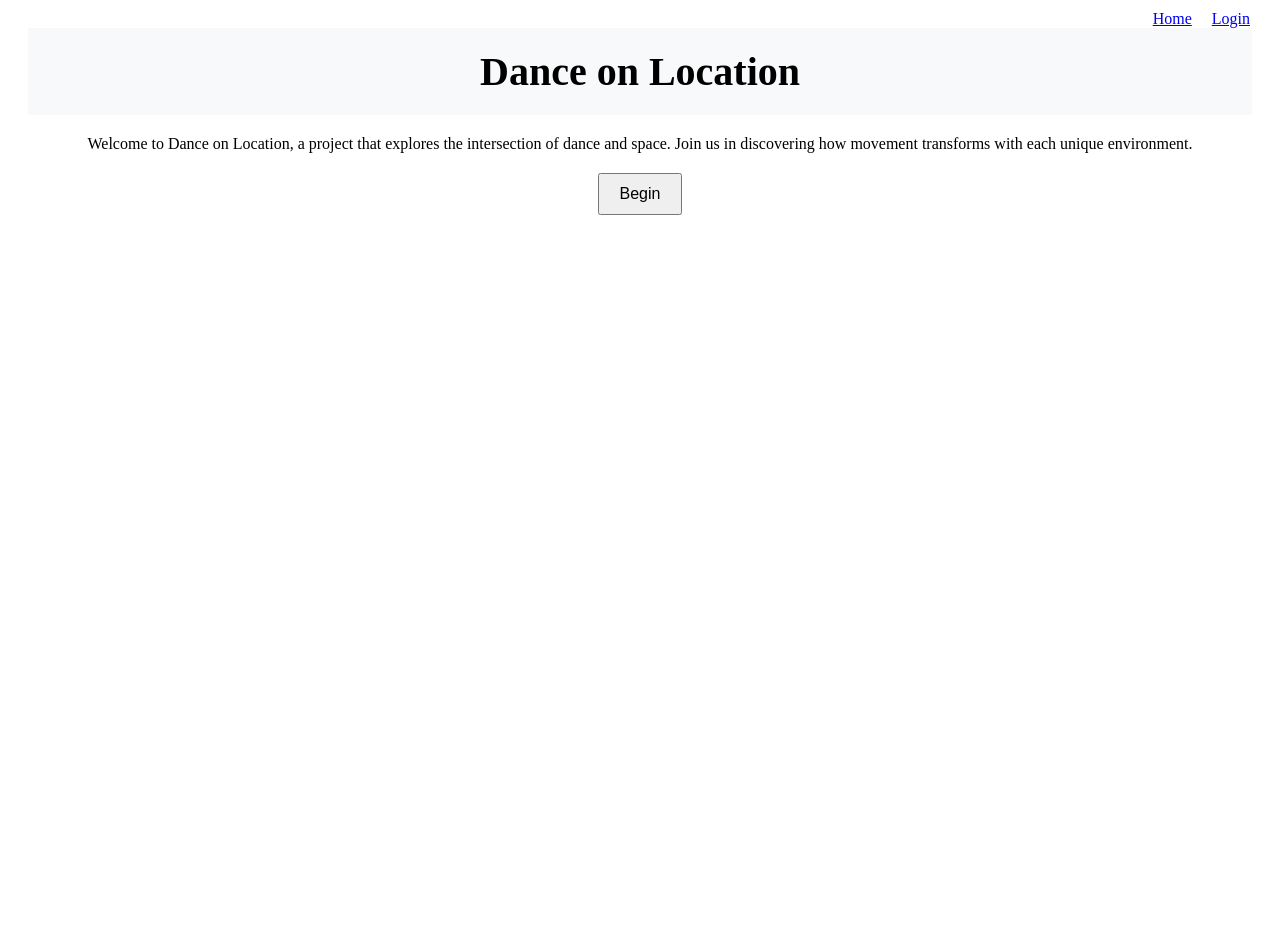
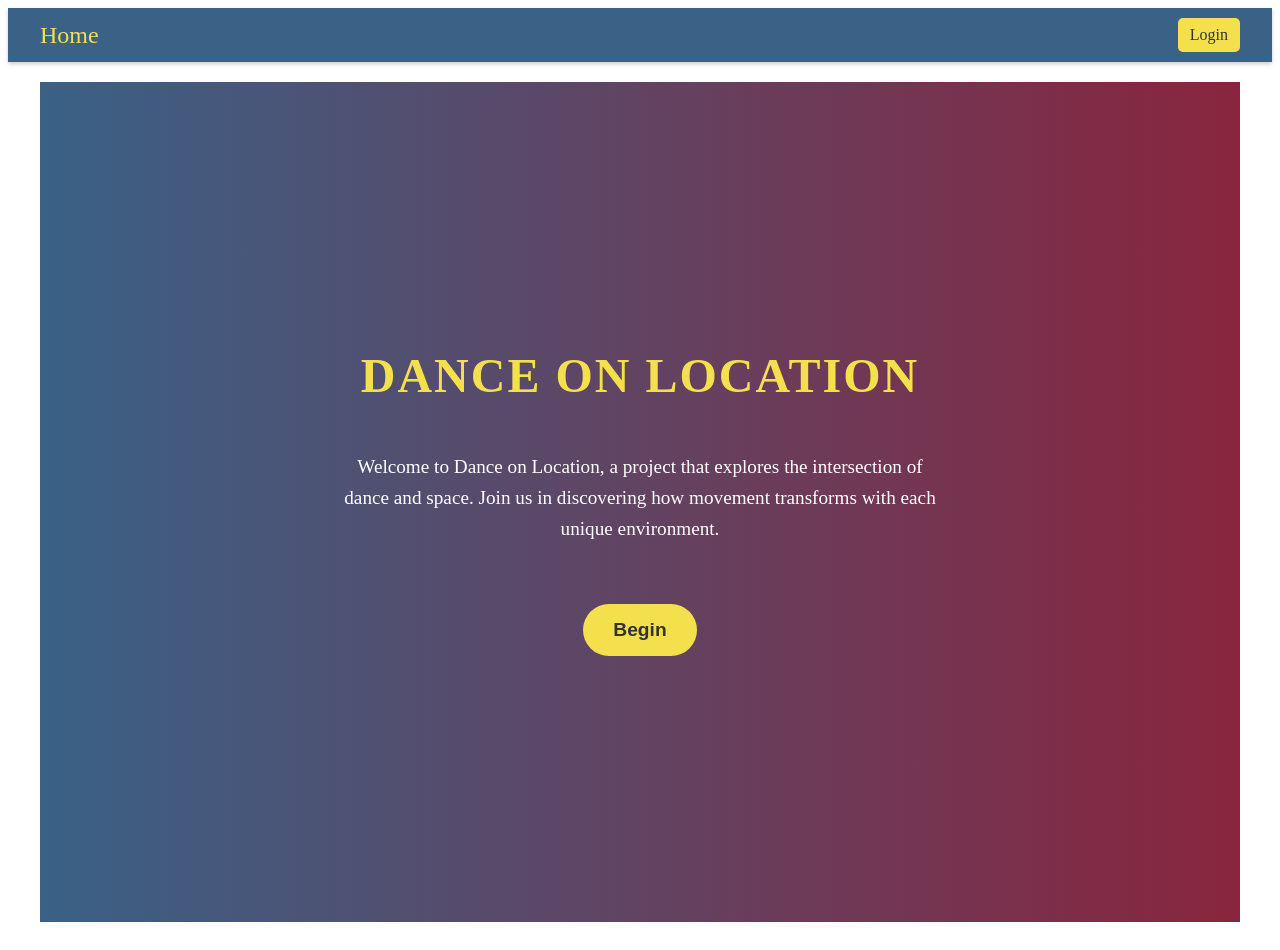
Before and after one commit to alexjsmac/dance-on-location, an Angular app in the folder frontend/: page / in a window 1280 px wide. Before the commit the page ends 800 px from the top, so only its background shows below. Built offline with nearby package versions, Linux system fonts and the light colour scheme.

Commit message:
Add full styling

```diff
--- a/frontend/src/app/app.component.css
+++ b/frontend/src/app/app.component.css
@@ -1,12 +1,62 @@
 .header {
-  position: absolute;
-  top: 0;
-  right: 0;
-  margin: 10px;
+  background-color: #3a6186; /* Match the gradient start color */
+  padding: 10px 20px;
+  box-shadow: 0 2px 4px rgba(0, 0, 0, 0.2); /* Add a subtle shadow for depth */
+}
+
+.navbar {
+  display: flex;
+  justify-content: space-between;
+  align-items: center;
+  max-width: 1200px;
+  margin: 0 auto;
+}
+
+.navbar-brand {
+  font-size: 1.5em;
+  color: #f4e04d; /* Match the highlighted text color */
+  text-decoration: none;
+}
+
+.navbar-link {
+  color: #fff;
+  text-decoration: none;
+  padding: 10px 15px;
+  transition: background-color 0.3s ease, color 0.3s ease;
+}
+
+.navbar-link:hover {
+  background-color: #555;
+  border-radius: 5px;
 }
 
 .login-button {
-  padding: 10px 20px;
-  font-size: 1em;
-  cursor: pointer;
+  background-color: #f4e04d;
+  color: #333;
+  padding: 8px 12px;
+  border-radius: 5px;
+  text-decoration: none;
+  transition: background-color 0.3s ease;
 }
+
+.login-button:hover {
+  background-color: #ffe66d;
+}
+
+.content {
+  padding: 20px;
+  max-width: 1200px;
+  margin: 0 auto;
+}
+
+@media (max-width: 768px) {
+  .navbar {
+    flex-direction: column;
+  }
+
+  .navbar-link, .login-button {
+    margin: 5px 0;
+    width: 100%;
+    text-align: center;
+  }
+}
--- a/frontend/src/app/app.component.html
+++ b/frontend/src/app/app.component.html
@@ -1,14 +1,15 @@
 <div class="header">
-  <nav>
-    <a routerLink="/">Home</a>
+  <nav class="navbar">
+    <a class="navbar-brand" routerLink="/">Home</a>
     <ng-container *ngIf="isLoggedIn(); else showLogin">
-      <a class="login-button" routerLink="/manage">Manage</a>
-      <a (click)="logout()" class="login-button" href="#">Logout</a>
+      <a class="navbar-link" routerLink="/manage">Manage</a>
+      <a (click)="logout()" class="navbar-link" href="#">Logout</a>
     </ng-container>
     <ng-template #showLogin>
-      <a class="login-button" routerLink="/login">Login</a>
+      <a class="navbar-link login-button" routerLink="/login">Login</a>
     </ng-template>
   </nav>
 </div>
-<div></div>
-<router-outlet/>
+<div class="content">
+  <router-outlet></router-outlet>
+</div>
--- a/frontend/src/app/home/home.component.css
+++ b/frontend/src/app/home/home.component.css
@@ -1,30 +1,68 @@
 .home-container {
+  display: flex;
+  flex-direction: column;
+  align-items: center;
+  justify-content: center;
+  height: 100vh;
+  padding: 20px;
   text-align: center;
-  margin: 0 auto;
-  padding: 20px;
+  background: linear-gradient(to right, #3a6186, #89253e); /* Same gradient */
+  color: #fff;
 }
 
 .banner {
-  background-color: #f8f9fa;
-  padding: 20px;
-  margin-bottom: 20px;
+  margin-bottom: 30px;
 }
 
 .banner h1 {
+  font-size: 3em;
+  font-weight: bold;
+  text-transform: uppercase;
+  letter-spacing: 2px;
   margin: 0;
-  font-size: 2.5em;
+  color: #f4e04d; /* Same highlight color */
 }
 
 .intro {
-  margin: 20px 0;
-}
-
-.start-button {
-  margin-top: 20px;
+  max-width: 600px;
+  margin-bottom: 40px;
+  font-size: 1.2em;
+  line-height: 1.6;
 }
 
 .start-button button {
-  padding: 10px 20px;
-  font-size: 1em;
+  background-color: #f4e04d; /* Match button color */
+  color: #333;
+  padding: 15px 30px;
+  font-size: 1.2em;
+  font-weight: bold;
+  border: none;
+  border-radius: 50px;
   cursor: pointer;
+  transition: background-color 0.3s ease, transform 0.3s ease;
 }
+
+.start-button button:hover {
+  background-color: #ffe66d; /* Match hover color */
+  transform: translateY(-5px);
+}
+
+.start-button button:active {
+  background-color: #d4b02f;
+  transform: translateY(0);
+}
+
+@media (max-width: 768px) {
+  .banner h1 {
+    font-size: 2.5em;
+  }
+
+  .intro {
+    font-size: 1em;
+  }
+
+  .start-button button {
+    width: 100%;
+    padding: 15px;
+  }
+}
--- a/frontend/src/app/login/login.component.css
+++ b/frontend/src/app/login/login.component.css
@@ -1,60 +1,88 @@
 .login-container {
-  max-width: 400px;
-  margin: 0 auto;
-  padding: 1rem;
-  border: 1px solid #ccc;
-  border-radius: 5px;
-  box-shadow: 0 0 10px rgba(0, 0, 0, 0.1);
+  display: flex;
+  flex-direction: column;
+  align-items: center;
+  justify-content: center;
+  height: 100vh;
+  padding: 20px;
+  background: linear-gradient(to right, #3a6186, #89253e); /* Same gradient */
+  color: #fff;
 }
 
 .login-container h2 {
-  text-align: center;
-  margin-bottom: 1rem;
+  font-size: 2.5em;
+  color: #f4e04d; /* Highlight color */
+  margin-bottom: 20px;
 }
 
 .form-group {
-  margin-bottom: 1rem;
+  margin-bottom: 20px;
+  width: 100%;
+  max-width: 400px;
+  text-align: left;
 }
 
 .form-group label {
+  font-size: 1.2em;
+  margin-bottom: 5px;
   display: block;
-  margin-bottom: 0.5rem;
+  color: #fff;
 }
 
 .form-group input {
   width: 100%;
-  padding: 0.5rem;
+  padding: 10px;
+  font-size: 1em;
+  border-radius: 5px;
   border: 1px solid #ccc;
-  border-radius: 4px;
+  background-color: #f4e04d; /* Match the button and highlight color */
+  color: #333;
 }
 
-.form-group div {
-  color: red;
-  margin-top: 0.5rem;
+.form-group input:focus {
+  border-color: #e64a19; /* Focus color */
+  outline: none;
 }
 
 button {
-  width: 100%;
-  padding: 0.5rem;
+  background-color: #f4e04d;
+  color: #333;
+  padding: 15px 30px;
+  font-size: 1.2em;
+  font-weight: bold;
   border: none;
-  border-radius: 4px;
-  background-color: #007bff;
-  color: white;
-  font-size: 1rem;
+  border-radius: 50px;
   cursor: pointer;
+  transition: background-color 0.3s ease, transform 0.3s ease;
 }
 
-button[disabled] {
-  background-color: #cccccc;
+button:disabled {
+  background-color: #ccc;
   cursor: not-allowed;
 }
 
+button:hover:not(:disabled) {
+  background-color: #ffe66d;
+  transform: translateY(-5px);
+}
+
 .error-message {
-  color: #D8000C;
-  background-color: #FFD2D2;
-  padding: 10px;
-  margin-top: 10px;
-  border: 1px solid #D8000C;
-  border-radius: 5px;
-  font-size: 0.9rem;
+  margin-top: 20px;
+  color: #ff4c4c;
+  font-size: 1.1em;
 }
+
+@media (max-width: 768px) {
+  .login-container h2 {
+    font-size: 2em;
+  }
+
+  .form-group {
+    width: 100%;
+  }
+
+  button {
+    width: 100%;
+    padding: 15px;
+  }
+}
--- a/frontend/src/app/manage/manage.component.css
+++ b/frontend/src/app/manage/manage.component.css
@@ -1,63 +1,125 @@
+.manage-container {
+  padding: 20px;
+  max-width: 1200px;
+  margin: 0 auto;
+  color: #fff;
+  background-color: #3a6186; /* Match the site's color scheme */
+  border-radius: 10px;
+  box-shadow: 0 4px 8px rgba(0, 0, 0, 0.2);
+}
+
+h2 {
+  text-align: center;
+  color: #f4e04d; /* Highlight color */
+  margin-bottom: 20px;
+  font-size: 2.5em;
+}
+
+.table-responsive {
+  width: 100%;
+  overflow-x: auto; /* Enable horizontal scrolling */
+}
+
 table {
   width: 100%;
   border-collapse: collapse;
-  margin-top: 20px;
+  margin-bottom: 20px;
+  min-width: 600px; /* Set a minimum width to prevent squishing */
+  table-layout: fixed; /* Ensures table cells don't extend beyond table width */
 }
 
 th, td {
+  padding: 10px 15px;
   text-align: left;
-  padding: 8px;
+  border-bottom: 1px solid #ccc;
+  font-size: 1.2em;
+  word-wrap: break-word; /* Breaks long words to wrap text within the cell */
+  overflow: hidden; /* Prevents content from overflowing */
+  text-overflow: ellipsis; /* Adds ellipsis (...) to clipped content */
 }
 
 th {
-  background-color: #f2f2f2;
+  background-color: #89253e; /* Match the gradient's secondary color */
+  color: #fff;
+}
+
+td {
+  background-color: #3a6186;
+  color: #fff;
+}
+
+tr:hover td {
+  background-color: #555; /* Hover effect on rows */
+}
+
+.input {
+  width: 100%;
+  padding: 8px;
+  font-size: 1em;
+  border: 1px solid #ccc;
+  border-radius: 5px;
+  box-sizing: border-box;
+  background-color: #f4e04d; /* Input field background matching button color */
   color: #333;
 }
 
-tr:nth-child(even) {
-  background-color: #f9f9f9;
+.action-button {
+  padding: 8px 12px;
+  font-size: 1em;
+  font-weight: bold;
+  border-radius: 5px;
+  cursor: pointer;
+  transition: background-color 0.3s ease, transform 0.3s ease;
+  border: none;
+  margin-right: 5px;
 }
 
-tr:hover {
-  background-color: #e8f4ff;
-}
-
-@media screen and (max-width: 600px) {
-  table {
-    display: block;
-    overflow-x: auto;
-  }
-}
-
-/* Button styling */
-button {
-  cursor: pointer;
-  padding: 5px 10px;
-  margin-right: 5px;
-  border: none;
-  border-radius: 4px;
-  font-size: 0.9rem;
-}
-
-/* Add button specific styling */
-button[onclick*="addVideo"] {
-  background-color: #4CAF50; /* Green */
+.edit-button {
+  background-color: #4CAF50; /* Green for Edit */
   color: white;
 }
 
-/* Edit button specific styling */
-button[onclick*="editVideo"] {
-  background-color: #FFCA28; /* Amber */
-  color: black;
-}
-
-/* Delete button specific styling */
-button[onclick*="deleteVideo"] {
-  background-color: #F44336; /* Red */
+.delete-button {
+  background-color: #f44336; /* Red for Delete */
   color: white;
 }
 
-/* Hover effect for all buttons */
-button:hover {
-  opacity: 0.8;
+.save-button {
+  background-color: #4CAF50; /* Green for Save */
+  color: white;
 }
+
+.cancel-button {
+  background-color: #f44336; /* Red for Cancel */
+  color: white;
+}
+
+.add-button {
+  background-color: #f4e04d; /* Match button color with site theme */
+  color: #333;
+  padding: 10px 20px;
+  font-size: 1.2em;
+  font-weight: bold;
+  border-radius: 50px;
+  cursor: pointer;
+  transition: background-color 0.3s ease, transform 0.3s ease;
+  border: none;
+  display: block;
+  margin: 0 auto;
+}
+
+.add-button:hover {
+  background-color: #ffe66d; /* Lighter shade on hover */
+}
+
+.add-button:active {
+  background-color: #d4b02f;
+  transform: translateY(0);
+}
+
+@media (max-width: 768px) {
+  .input, .action-button, .add-button {
+    width: 100%;
+    margin-bottom: 10px;
+  }
+}
--- a/frontend/src/app/manage/manage.component.html
+++ b/frontend/src/app/manage/manage.component.html
@@ -1,4 +1,6 @@
+<div class="manage-container">
   <h2>Manage Videos</h2>
+  <div class="table-responsive">
     <table>
       <tr>
         <th>Name</th>
@@ -16,23 +18,23 @@
           <td>{{ video.gps_latitude }}</td>
           <td>{{ video.gps_longitude }}</td>
           <td>
-        <!-- Action buttons -->
-        <button (click)="editVideo(video)">Edit</button>
-        <button (click)="deleteVideo(video)">Delete</button>
+            <button (click)="editVideo(video)" class="action-button edit-button">Edit</button>
+            <button (click)="deleteVideo(video)" class="action-button delete-button">Delete</button>
           </td>
         </ng-template>
         <ng-container *ngIf="video.editable; else viewTemplate">
-      <td><input [(ngModel)]="video.name" type="text"/></td>
-      <td><input [(ngModel)]="video.description" type="text"/></td>
-      <td><input [(ngModel)]="video.url" type="text"/></td>
-      <td><input [(ngModel)]="video.gps_latitude" type="number"/></td>
-      <td><input [(ngModel)]="video.gps_longitude" type="number"/></td>
+          <td><input [(ngModel)]="video.name" class="input" type="text"/></td>
+          <td><input [(ngModel)]="video.description" class="input" type="text"/></td>
+          <td><input [(ngModel)]="video.url" class="input" type="text"/></td>
+          <td><input [(ngModel)]="video.gps_latitude" class="input" type="number"/></td>
+          <td><input [(ngModel)]="video.gps_longitude" class="input" type="number"/></td>
           <td>
-        <button (click)="saveVideo(video, i)">Save</button>
-        <button (click)="cancelEdit(video, i)">Cancel</button>
+            <button (click)="saveVideo(video, i)" class="action-button save-button">Save</button>
+            <button (click)="cancelEdit(video, i)" class="action-button cancel-button">Cancel</button>
           </td>
         </ng-container>
       </tr>
     </table>
-<!-- Button to add a new video -->
-<button (click)="addVideo()">Add Video</button>
+  </div>
+  <button (click)="addVideo()" class="add-button">Add Video</button>
+</div>
--- a/frontend/src/app/playback/playback.component.css
+++ b/frontend/src/app/playback/playback.component.css
@@ -0,0 +1,44 @@
+.container {
+  max-width: 800px;
+  margin: 0 auto;
+  padding: 20px;
+  text-align: center;
+}
+
+.loading-message {
+  font-size: 1.5em;
+  color: #666;
+}
+
+.video-card {
+  background: #fff;
+  border-radius: 8px;
+  box-shadow: 0 4px 8px rgba(0, 0, 0, 0.1);
+  padding: 20px;
+  margin-top: 20px;
+}
+
+.video-title {
+  font-family: 'Roboto', sans-serif;
+  font-size: 2em;
+  color: #333;
+}
+
+.video-player {
+  width: 100%;
+  height: auto;
+  border-radius: 8px;
+  margin: 20px 0;
+}
+
+.video-coordinates {
+  font-family: 'Roboto', sans-serif;
+  color: #777;
+  font-size: 1em;
+}
+
+.no-video-message {
+  font-size: 1.5em;
+  color: #666;
+  margin-top: 20px;
+}
--- a/frontend/src/app/playback/playback.component.html
+++ b/frontend/src/app/playback/playback.component.html
@@ -1,15 +1,18 @@
-<div *ngIf="isLoading; else content">
+<div class="container">
+  <div *ngIf="isLoading; else content" class="loading-message">
     <p>{{ message }}</p>
   </div>
 
   <ng-template #content>
-  <div *ngIf="videoItem; else noVideo">
-    <h2>Video Details</h2>
-    <video [src]="videoItem.url" controls></video>
-    <p>Latitude: {{ videoItem.gps_latitude }}</p>
-    <p>Longitude: {{ videoItem.gps_longitude }}</p>
+    <div *ngIf="videoItem; else noVideo" class="video-card">
+      <h2 class="video-title">{{ videoItem.name }}</h2>
+      <video [src]="videoItem.url" class="video-player" controls></video>
+      <p class="video-coordinates">{{ videoItem.description }}</p>
+      <p class="video-coordinates">Latitude: {{ videoItem.gps_latitude }}</p>
+      <p class="video-coordinates">Longitude: {{ videoItem.gps_longitude }}</p>
     </div>
     <ng-template #noVideo>
-    <p>{{ message }}</p>
+      <p class="no-video-message">{{ message }}</p>
     </ng-template>
   </ng-template>
+</div>
```
Lines whose indentation alone changed are shown as unchanged.
